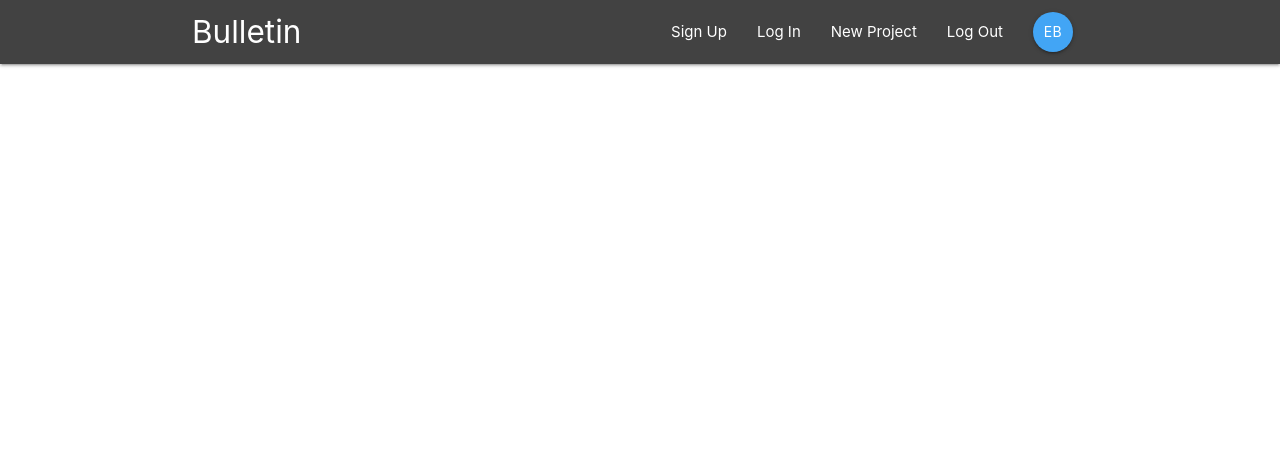
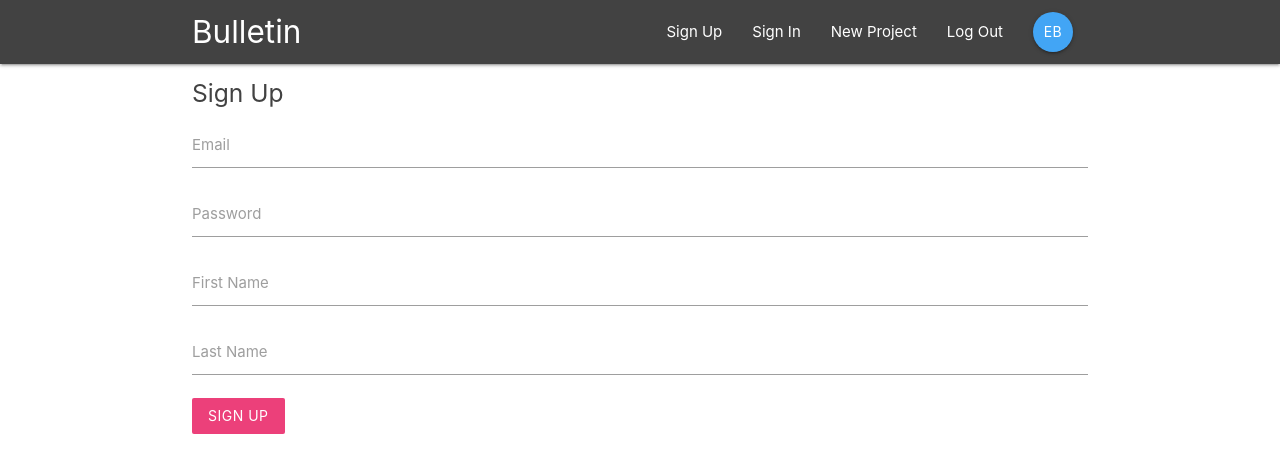
Before and after one commit to Hapachino/react_redux_firebase, a React (Create React App) app: page /signup in a window 1280 px wide. Shown: the top 472 px of the page. Built offline with nearby package versions, Linux system fonts and the light colour scheme.

Commit message:
SignIn and SignUp components

```diff
--- a/public/index.html
+++ b/public/index.html
@@ -41,5 +41,7 @@
       To begin the development, run `npm start` or `yarn start`.
       To create a production bundle, use `npm run build` or `yarn build`.
     -->
+    <!-- Compiled and minified JavaScript -->
+    <script src="https://cdnjs.cloudflare.com/ajax/libs/materialize/1.0.0/js/materialize.min.js"></script>
   </body>
 </html>
--- a/src/App.js
+++ b/src/App.js
@@ -3,6 +3,8 @@
 import Dashboard from './components/dashboard/Dashboard';
 import Navbar from './components/layout/Navbar';
 import ProjectDetails from './components/projects/ProjectDetails';
+import SignIn from './components/auth/SignIn';
+import SignUp from './components/auth/SignUp';
 
 class App extends Component {
   render() {
@@ -13,6 +15,8 @@
           <Switch>
             <Route exact path="/" component={Dashboard} />
             <Route path="/project/:id" component={ProjectDetails} />
+            <Route path="/signin" component={SignIn} />
+            <Route path="/signup" component={SignUp} />
           </Switch>
         </div>
       </Router>
--- a/src/components/auth/SignIn.js
+++ b/src/components/auth/SignIn.js
@@ -0,0 +1,45 @@
+import React, { Component } from 'react';
+
+class SignIn extends Component {
+  state = {
+    email: '',
+    password: '',
+  }
+
+  handleChange = e => {
+    this.setState({
+      [e.target.id]: e.target.value,
+    });
+  }
+
+  handleSubmit = e => {
+    e.preventDefault();
+
+    console.log(this.state);
+  }
+
+  render() {
+    const { handleChange, handleSubmit } = this;
+
+    return (
+      <div className="container">
+        <form onSubmit={handleSubmit} className="white">
+          <h5 className="grey-text text-darken-3">Sign In</h5>
+          <div className="input-field">
+            <label htmlFor="email">Email</label>
+            <input type="email" id="email" onChange={handleChange} />
+          </div>
+          <div className="input-field">
+            <label htmlFor="password">Password</label>
+            <input type="password" id="password" onChange={handleChange} />
+          </div>
+          <div className="input-field">
+            <button className="btn pink lighten-1 z-depth-0">Login</button>
+          </div>
+        </form>
+      </div>
+    )
+  }
+}
+
+export default SignIn;
--- a/src/components/auth/SignUp.js
+++ b/src/components/auth/SignUp.js
@@ -0,0 +1,55 @@
+import React, { Component } from 'react';
+
+class SignUp extends Component {
+  state = {
+    email: '',
+    password: '',
+    firstName: '',
+    lastName: '',
+  }
+
+  handleChange = e => {
+    this.setState({
+      [e.target.id]: e.target.value,
+    });
+  }
+
+  handleSubmit = e => {
+    e.preventDefault();
+
+    console.log(this.state);
+  }
+
+  render() {
+    const { handleChange, handleSubmit } = this;
+
+    return (
+      <div className="container">
+        <form onSubmit={handleSubmit} className="white">
+          <h5 className="grey-text text-darken-3">Sign Up</h5>
+          <div className="input-field">
+            <label htmlFor="email">Email</label>
+            <input type="email" id="email" onChange={handleChange} />
+          </div>
+          <div className="input-field">
+            <label htmlFor="password">Password</label>
+            <input type="password" id="password" onChange={handleChange} />
+          </div>
+          <div className="input-field">
+            <label htmlFor="firstName">First Name</label>
+            <input type="text" id="firstName" onChange={handleChange} />
+          </div>
+          <div className="input-field">
+            <label htmlFor="lastName">Last Name</label>
+            <input type="text" id="lastName" onChange={handleChange} />
+          </div>
+          <div className="input-field">
+            <button className="btn pink lighten-1 z-depth-0">Sign Up</button>
+          </div>
+        </form>
+      </div>
+    )
+  }
+}
+
+export default SignUp;
--- a/src/components/layout/Navbar.js
+++ b/src/components/layout/Navbar.js
@@ -19,12 +19,12 @@
 
 const signedOut = [
   {
-    to: '/',
+    to: '/signup',
     text: 'Sign Up',
   },
   {
-    to: '/',
-    text: 'Log In',
+    to: '/signin',
+    text: 'Sign In',
   }
 ];
 
```
